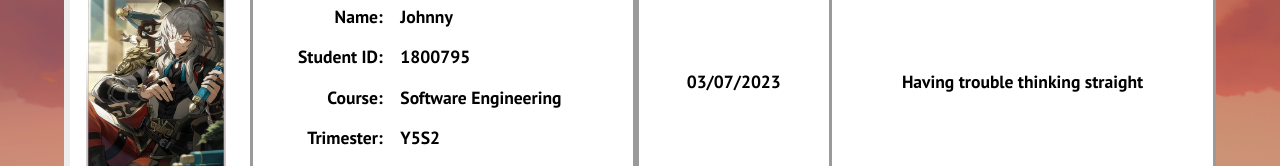
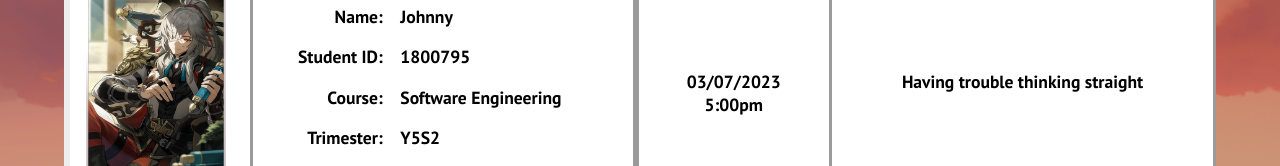
Before and after one commit to johnnyleezh/FYP, a React (Create React App) app: page /appointment in a window 1280 px wide. Shown: the part 321-487 px from the top of the page. Built offline with nearby package versions, Linux system fonts and the light colour scheme; the HTML template or start-up script is replaced by a standard one.

Commit message:
Modified appointmentList

```diff
--- a/src/components/Appointment/AppointmentList.js
+++ b/src/components/Appointment/AppointmentList.js
@@ -28,6 +28,7 @@ function AppointmentList() {
         mentalHealth='63'
         address='/profile'
         date='03/07/2023'
+        time='5:00pm'
         title='Having trouble thinking straight'
       />
       <Row
--- a/src/components/Appointment/AppointmentListRow.js
+++ b/src/components/Appointment/AppointmentListRow.js
@@ -12,6 +12,7 @@ function AppointmentListRow(props) {
     // const address = "/"+props.address
     const address = props.address;
     const date = props.date;
+    const time = props.time;
     const title = props.title;
 
     return (
@@ -38,7 +39,10 @@ function AppointmentListRow(props) {
                 </div>
             </div>
             <div className="apptColumnDateContent">
-                <div style={{marginTop:'6rem'}}>{date}</div>
+                <div style={{marginTop:'6rem'}}>
+                    <p>{date}</p>
+                    <p>{time}</p>
+                    </div>
             </div>
             <div className="apptColumnTitleContent">
             <div style={{marginTop:'6rem'}}>{title}</div>
```
Also changed, not shown: src/components/Appointment/AppointmentDetail.js (added, +9 -0 lines).
